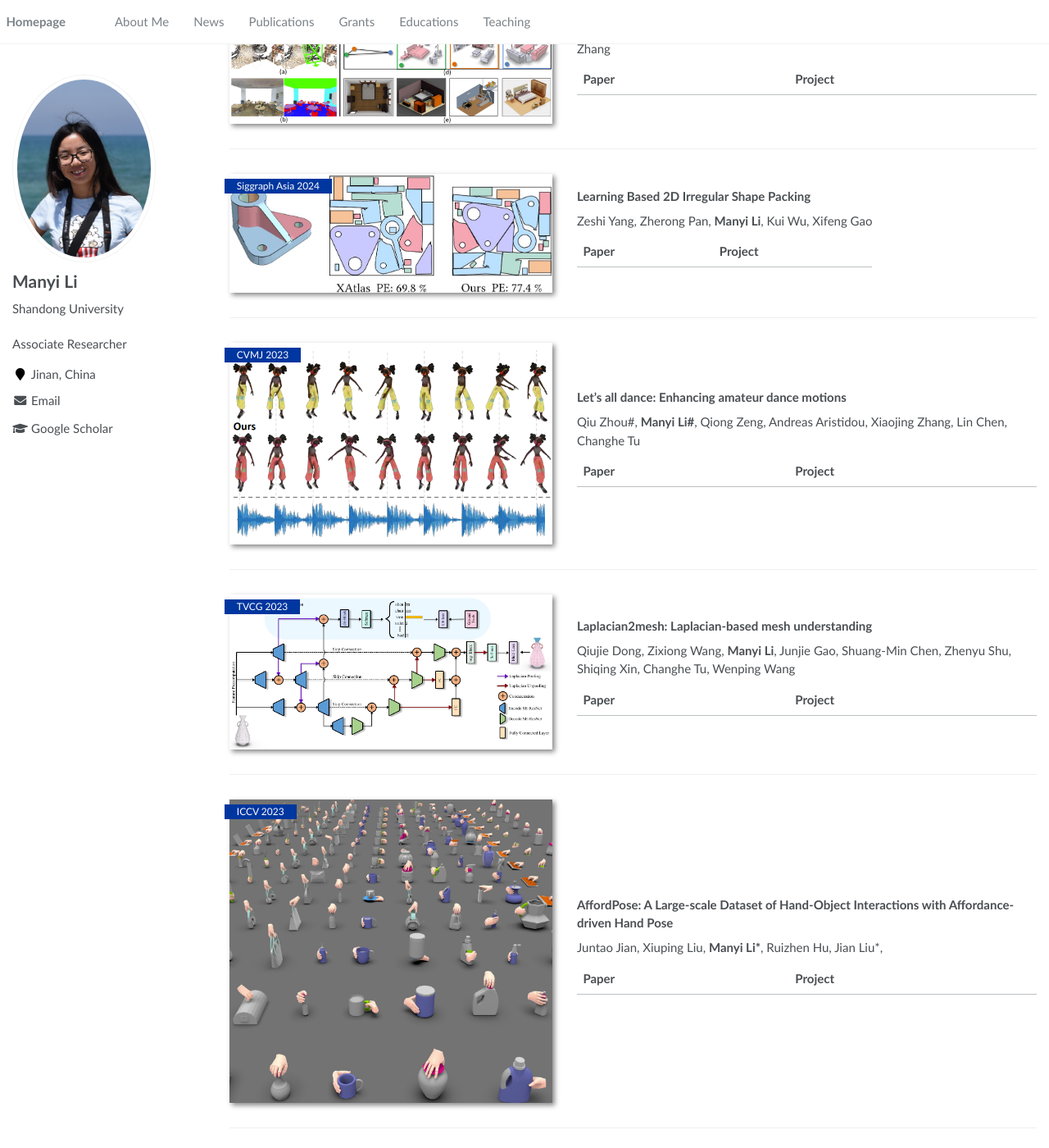
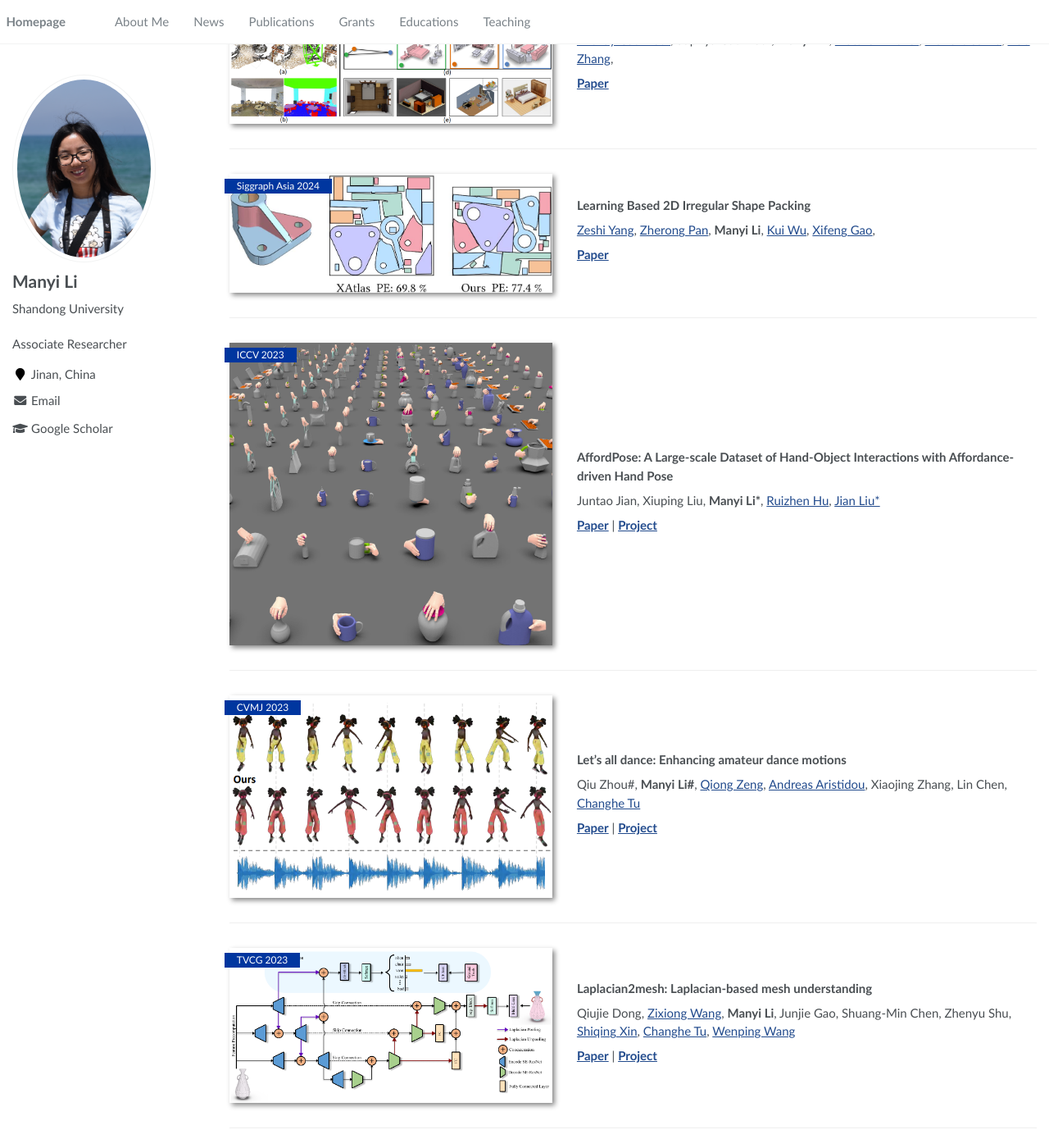
Before and after one commit to ManyiLi12345/manyili12345.github.io, a Jekyll site: the page built from _pages/about.md, in a window 1280 px wide and 1400 px high, scrolled down 2085 px. Shown: the whole window at 82% size. Built offline with Jekyll 4.4.1, drawn with Linux system fonts in a browser that asks for light colours; some of the changed lines change nothing that is shown; some of the changed text lies outside the part shown.

Commit message:
Update about.md

```diff
--- a/_pages/about.md
+++ b/_pages/about.md
@@ -45,8 +45,7 @@ My research field lies in Computer Graphics and Computer Vision. More specifical
 
 Zhaonan Wang , **Manyi Li\***, Shiqing Xin , Changhe Tu
 
-**Paper** |
-[**Project**](https://scholar.google.com/citations?view_op=view_citation&hl=zh-CN&user=DhtAFkwAAAAJ&citation_for_view=DhtAFkwAAAAJ:ALROH1vI_8AC)
+**Paper** \| **Project**
 
 <!-- Lorem ipsum dolor sit amet, consectetur adipiscing elit. Vivamus ornare aliquet ipsum, ac tempus justo dapibus sit amet.-->
 </div>
@@ -60,7 +59,7 @@ Zhaonan Wang , **Manyi Li\***, Shiqing Xin , Changhe Tu
 
 Ruisi Ye, **Manyi Li\***, Xifeng Gao, Changhe Tu
 
-**Paper** | **Project**
+**Paper** \| **Project**
 
 <!-- Lorem ipsum dolor sit amet, consectetur adipiscing elit. Vivamus ornare aliquet ipsum, ac tempus justo dapibus sit amet.-->
 </div>
@@ -74,7 +73,7 @@ Ruisi Ye, **Manyi Li\***, Xifeng Gao, Changhe Tu
 
 Tongyuan Bai， Wangyuanfan Bai， Dong Chen， Tieru Wu, **Manyi Li**， Rui Ma
 
-**Paper** | **Project**
+**Paper** \| **Project**
 
 <!-- Lorem ipsum dolor sit amet, consectetur adipiscing elit. Vivamus ornare aliquet ipsum, ac tempus justo dapibus sit amet.-->
 </div>
@@ -86,9 +85,11 @@ Tongyuan Bai， Wangyuanfan Bai， Dong Chen， Tieru Wu, **Manyi Li**， Rui Ma
 
 **Hierarchically-Structured Open-Vocabulary Indoor Scene Synthesis with Pre-trained Large Language Model**
 
-Weilin Sun, Xinran Li, **Manyi Li**, Kai Xu, Xiangxu Meng, Lei Meng
+Weilin Sun, Xinran Li, **Manyi Li**,
+<a href="https://kevinkaixu.net/">Kai Xu</a>, Xiangxu Meng,
+<a href="https://ercdm.sdu.edu.cn/info/1013/1523.htm">Lei Meng</a>
 
-**Paper** | **Project**
+[**Paper**](https://arxiv.org/abs/2502.10675) \| [**Project**](https://github.com/SunWeiLin-Lynne/Hierarchically-Structured-Open-Vocabulary-Indoor-Scene-Synthesis/tree/main)
 
 <!-- Lorem ipsum dolor sit amet, consectetur adipiscing elit. Vivamus ornare aliquet ipsum, ac tempus justo dapibus sit amet.-->
 </div>
@@ -100,9 +101,11 @@ Weilin Sun, Xinran Li, **Manyi Li**, Kai Xu, Xiangxu Meng, Lei Meng
 
 **DreamFont3D: Personalized Text-to-3D Artistic Font Generation**
 
-Xiang Li, Lei Meng, Lei Wu, **Manyi Li**, Xiangxu Meng
+Xiang Li,
+<a href="https://ercdm.sdu.edu.cn/info/1013/1523.htm">Lei Meng</a>,
+Lei Wu, **Manyi Li**, Xiangxu Meng
 
-**Paper** | **Project**
+[**Paper**] \| [**Project**](https://moonlight03.github.io/DreamFont3D/)
 
 <!-- Lorem ipsum dolor sit amet, consectetur adipiscing elit. Vivamus ornare aliquet ipsum, ac tempus justo dapibus sit amet.-->
 </div>
@@ -114,9 +117,14 @@ Xiang Li, Lei Meng, Lei Wu, **Manyi Li**, Xiangxu Meng
 
 **Advances in Data-Driven Analysis and Synthesis of 3D Indoor Scenes**
 
-Akshay Gadi Patil, Supriya Gadi Patil, **Manyi Li**, Matthew Fisher, Manolis Savva, Hao Zhang
+<a href="http://www.sfu.ca/~agadipat/">Akshay Gadi Patil</a>,
+		      Supriya Gadi Patil,
+		      **Manyi Li\***,
+		      <a href="https://techmatt.github.io/">Matthew Fisher</a>,
+		      <a href="http://msavva.github.io/">Manolis Savva</a>,
+		      <a href="https://www.cs.sfu.ca/~haoz/">Hao Zhang</a>,
 
-**Paper** | **Project**
+[**Paper**](https://arxiv.org/pdf/2304.03188.pdf)
 
 <!-- Lorem ipsum dolor sit amet, consectetur adipiscing elit. Vivamus ornare aliquet ipsum, ac tempus justo dapibus sit amet.-->
 </div>
@@ -128,9 +136,29 @@ Akshay Gadi Patil, Supriya Gadi Patil, **Manyi Li**, Matthew Fisher, Manolis Sav
 
 **Learning Based 2D Irregular Shape Packing**
 
-Zeshi Yang, Zherong Pan, **Manyi Li**, Kui Wu, Xifeng Gao
+<a href="https://zeshiyang.github.io/">Zeshi Yang</a>,
+		      <a>Zherong Pan</a>,
+		      **Manyi Li**,
+		      <a href="https://kuiwuchn.github.io/">Kui Wu</a>,
+		      <a href="https://gaoxifeng.github.io/">Xifeng Gao</a>,
 
-**Paper** | **Project**
+[**Paper**](https://arxiv.org/pdf/2309.10329.pdf)
+
+<!-- Lorem ipsum dolor sit amet, consectetur adipiscing elit. Vivamus ornare aliquet ipsum, ac tempus justo dapibus sit amet.-->
+</div>
+</div>
+
+<!-- ICCV 2023  -->
+<div class='paper-box'><div class='paper-box-image'><div><div class="badge">ICCV 2023</div><img src='images/paper_imgs/2023_afford_pose.png' alt="sym" width="100%"></div></div>
+<div class='paper-box-text' markdown="1">
+
+**AffordPose: A Large-scale Dataset of Hand-Object Interactions with Affordance-driven Hand Pose**
+
+Juntao Jian, Xiuping Liu, **Manyi Li\***,
+<a href="https://csse.szu.edu.cn/staff/ruizhenhu/">Ruizhen Hu</a>,
+<a href="https://jianliu2006.github.io/ ">Jian Liu*</a>
+
+[**Paper**](https://arxiv.org/pdf/2309.08942.pdf) \| [**Project**](https://github.com/GentlesJan/AffordPose)
 
 <!-- Lorem ipsum dolor sit amet, consectetur adipiscing elit. Vivamus ornare aliquet ipsum, ac tempus justo dapibus sit amet.-->
 </div>
@@ -142,9 +170,12 @@ Zeshi Yang, Zherong Pan, **Manyi Li**, Kui Wu, Xifeng Gao
 
 **Let's all dance: Enhancing amateur dance motions**
 
-Qiu Zhou#, **Manyi Li\#**, Qiong Zeng, Andreas Aristidou, Xiaojing Zhang, Lin Chen, Changhe Tu
+Qiu Zhou#, **Manyi Li\#**,
+<a href="https://qiongzn.github.io/">Qiong Zeng</a>,
+		      <a href="http://www.andreasaristidou.com/">Andreas Aristidou</a>, Xiaojing Zhang, Lin Chen,
+          <a href="http://irc.cs.sdu.edu.cn/~chtu/index.html">Changhe Tu</a>
 
-**Paper** | **Project**
+[**Paper**](http://irc.cs.sdu.edu.cn/dancepro/dance_cvm.pdf) \| [**Project**](http://irc.cs.sdu.edu.cn/dancepro/index.html)
 
 <!-- Lorem ipsum dolor sit amet, consectetur adipiscing elit. Vivamus ornare aliquet ipsum, ac tempus justo dapibus sit amet.-->
 </div>
@@ -156,23 +187,15 @@ Qiu Zhou#, **Manyi Li\#**, Qiong Zeng, Andreas Aristidou, Xiaojing Zhang, Lin Ch
 
 **Laplacian2mesh: Laplacian-based mesh understanding**
 
-Qiujie Dong, Zixiong Wang, **Manyi Li**, Junjie Gao, Shuang-Min Chen, Zhenyu Shu, Shiqing Xin, Changhe Tu, Wenping Wang
+Qiujie Dong,
+<a href="https://bearprin.com/">Zixiong Wang</a>,
+**Manyi Li**,
+Junjie Gao, Shuang-Min Chen, Zhenyu Shu,
+<a href="https://irc.cs.sdu.edu.cn/~shiqing/index.html">Shiqing Xin</a>,
+		      <a href="http://irc.cs.sdu.edu.cn/~chtu/index.html">Changhe Tu</a>,
+		      <a href="https://engineering.tamu.edu/cse/profiles/Wang-Wenping.html">Wenping Wang</a>
 
-**Paper** | **Project**
-
-<!-- Lorem ipsum dolor sit amet, consectetur adipiscing elit. Vivamus ornare aliquet ipsum, ac tempus justo dapibus sit amet.-->
-</div>
-</div>
-
-<!-- ICCV 2023  -->
-<div class='paper-box'><div class='paper-box-image'><div><div class="badge">ICCV 2023</div><img src='images/paper_imgs/2023_afford_pose.png' alt="sym" width="100%"></div></div>
-<div class='paper-box-text' markdown="1">
-
-**AffordPose: A Large-scale Dataset of Hand-Object Interactions with Affordance-driven Hand Pose**
-
-Juntao Jian, Xiuping Liu, **Manyi Li\***, Ruizhen Hu, Jian Liu*,
-
-**Paper** | **Project**
+[**Paper**](https://arxiv.org/pdf/2202.00307.pdf) \| [**Project**](https://github.com/QiujieDong/Laplacian2Mesh)
 
 <!-- Lorem ipsum dolor sit amet, consectetur adipiscing elit. Vivamus ornare aliquet ipsum, ac tempus justo dapibus sit amet.-->
 </div>
```
